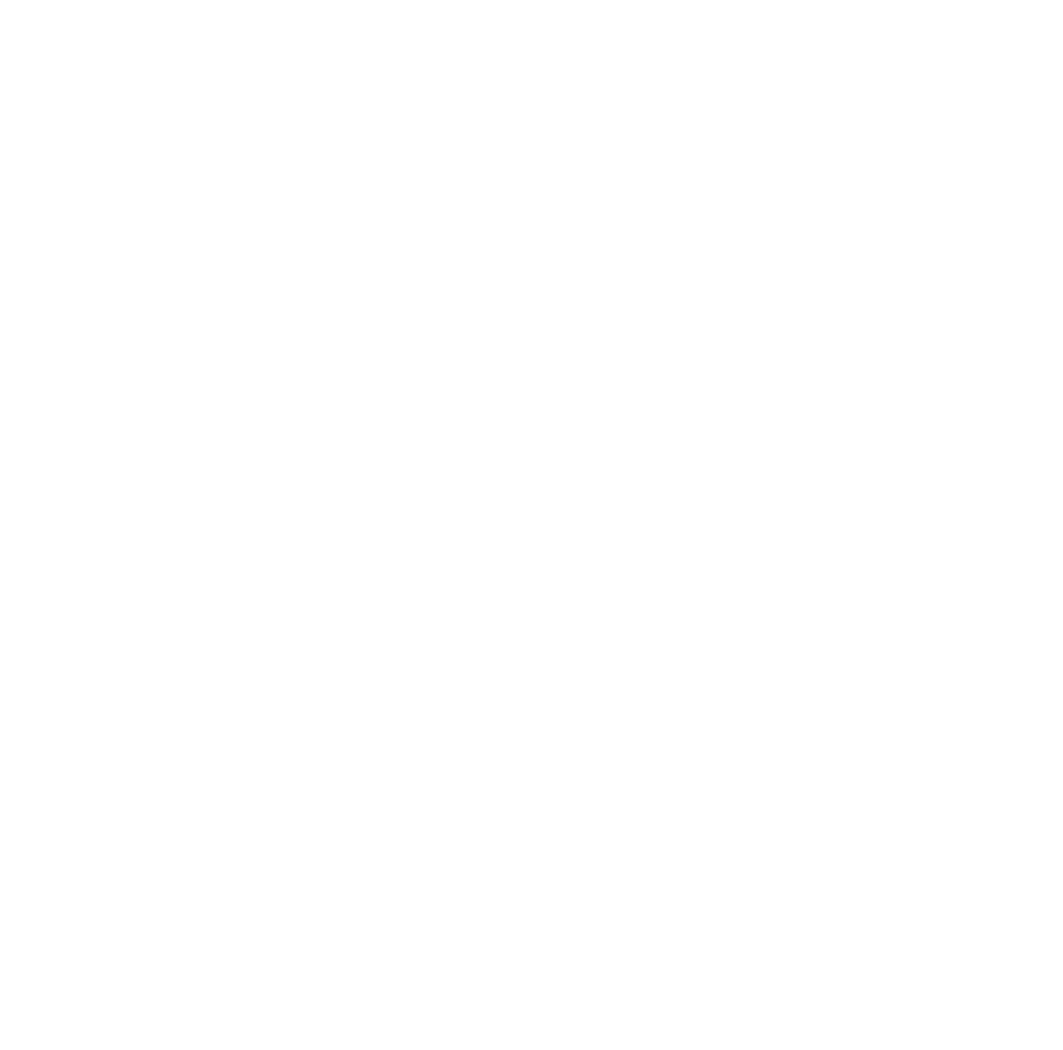
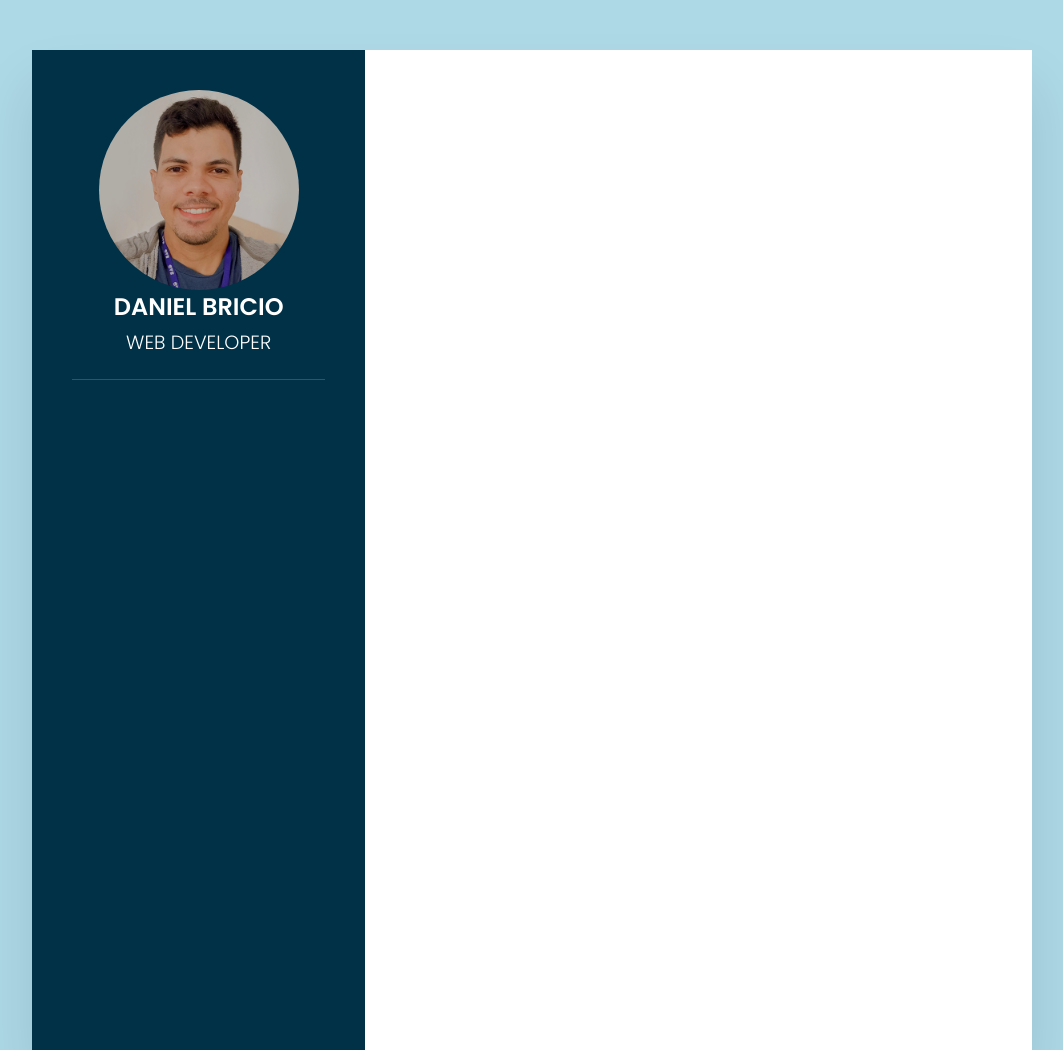
Before and after one commit to danielbricio/BricioResumeWebsite, a plain HTML site: page index.html in a window 1280 px wide. Shown: the top 1050 px of the page, without its empty margins (108-1171 px from the left). Before the commit the page ends 800 px from the top, so only its background shows below. Drawn offline with Linux system fonts and the light colour scheme.

Commit message:
Foto de Perfil e Estilização

```diff
--- a/index.html
+++ b/index.html
@@ -2,15 +2,26 @@
 <html>
 
 <head>
-
-    <meta chartset="UTF-8"/>
+    <meta name="viewport" content="width=devide-width", initial-scale="1.0">
     <title>DocumentoBricio</title>
-
+    <link rel="stylesheet" type="text/css" href="style.css">
 </head>
 
 <body>
+<!--Sic Parvis Magna - @danielbricio10 -->
 
-<!--Sic Parvis Magna - @danielbricio10 -->
+    <div class="container">
+        <div class="left_Side">
+            <div class="TextoPerfil">
+            <div class="imgBx">
+            <img src="FotoPerfil.png">
+            </div>
+            <h2>Daniel Bricio<br><span>Web Developer</span></h2>
+            </div>
+        </div>
+
+        <div class="right_Side"></div>
+    </div>
 
 </body>
 
--- /dev/null
+++ b/style.css
@@ -0,0 +1,88 @@
+@import url(https://fonts.googleapis.com/css?family=Poppins:200,300,400,500,600,700,800,900&display=swap%27);
+*
+{
+    margin: 0;
+    padding: 0;
+    box-sizing: border-box;
+    font-family: 'Poppins', sans-serif;
+}
+
+body
+{
+    background: lightblue;
+    display: flex;
+    justify-content: center;
+    align-items: center;
+    min-height: 100vh;
+}
+
+.container
+{
+    position: relative;
+    width: 100%;
+    max-width: 1000px;
+    min-height: 1000px;
+    background: #fff;
+    margin: 50px;
+    display: grid;
+    grid-template-columns: 1fr 2fr;
+    box-shadow: 0 35px 55px rgba(0, 0, 0, 0.1);
+}
+
+.container .left_Side
+{
+    position: relative;
+    background: #003147;
+    padding: 40px;
+}
+
+.TextoPerfil
+{
+    position: relative;
+    display: flex;
+    flex-direction: column;
+    align-items: center;
+    padding-bottom: 20px;
+    border-bottom: 1px solid rgba(225,225,255,0.2);
+}
+
+.TextoPerfil .imgBx
+{
+    position: relative;
+    width: 200px;
+    height: 200px;
+    border-radius: 50%;
+    overflow: hidden;
+}
+.TextoPerfil .imgBx img
+{
+    position: absolute;
+    top: 0;
+    left: 0;
+    width: 100%;
+    height: 100%;
+    object-fit: cover;
+}
+
+.TextoPerfil h2
+{
+    color: #fff;
+    font-size: 1.5em;
+    text-transform: uppercase;
+    text-align: center;
+    font-weight: 600;
+    line-height: 1.4em;
+}
+
+.TextoPerfil span
+{
+    font-size: 0.8em;
+    font-weight: 300;
+}
+
+.container .right_Side
+{
+    position: relative;
+    background: #fff;
+    padding: 40px;
+}
```
Also changed, not shown: FotoPerfil.png (added).
